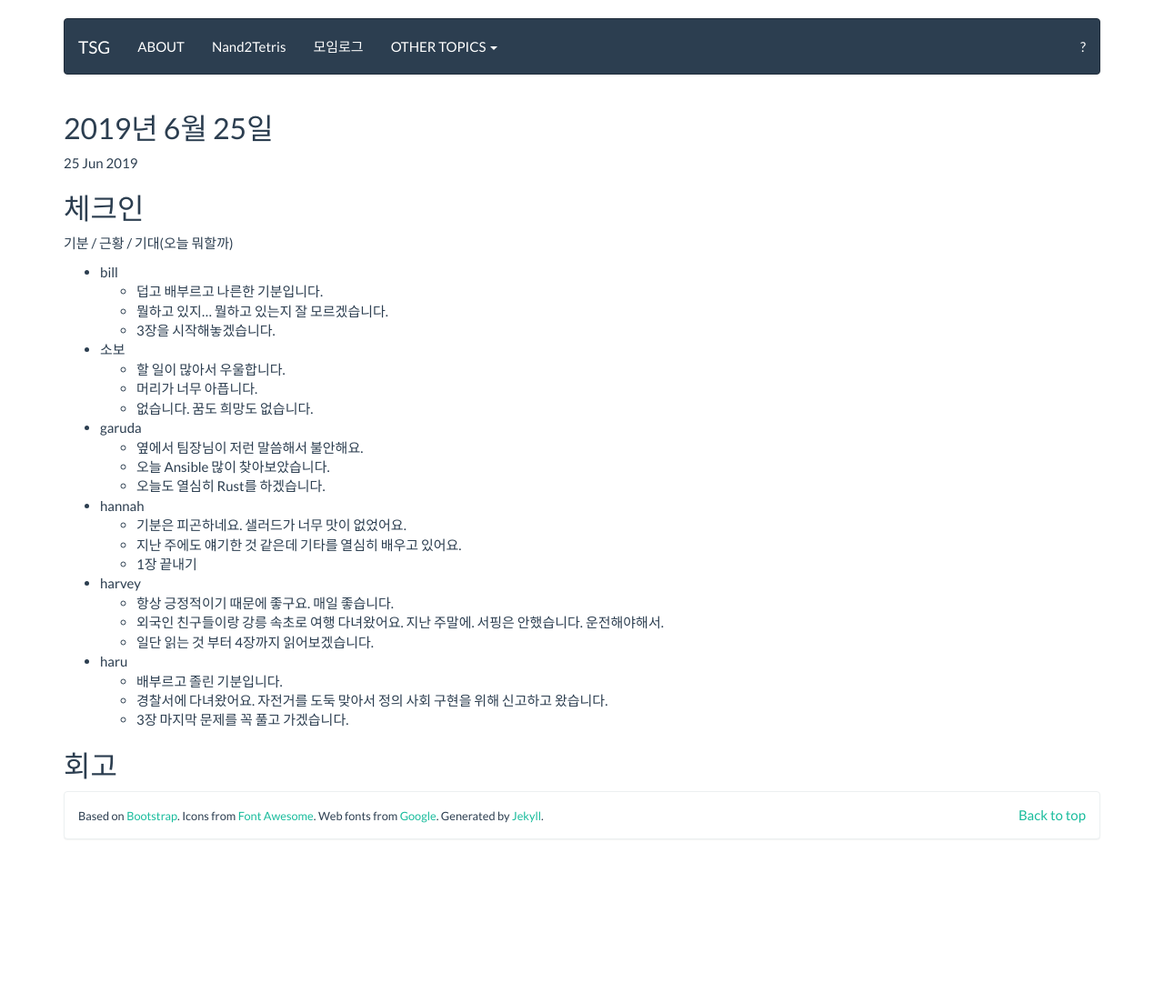
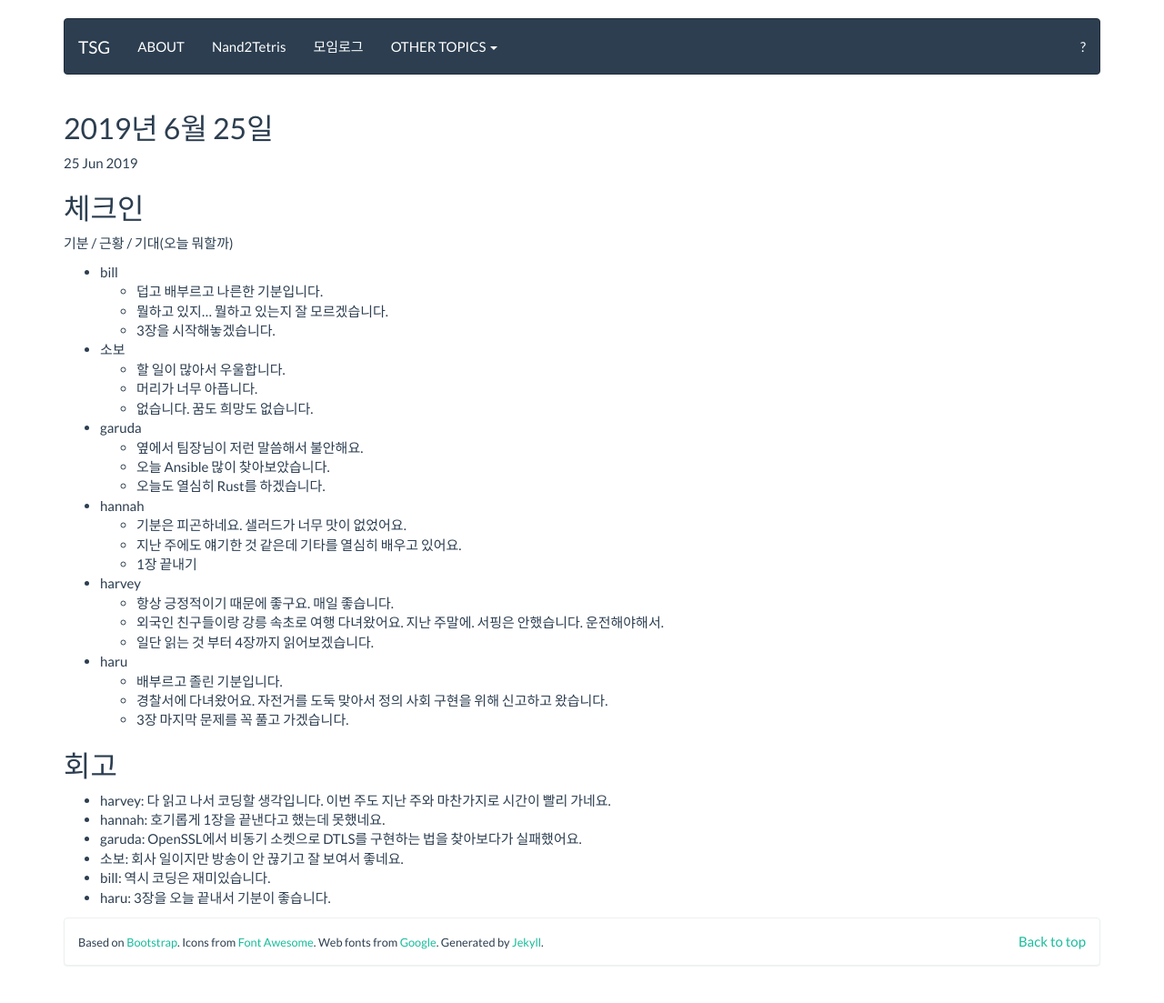
Before and after one commit to tuestudy/tuestudy.github.io, a Jekyll site: the page built from _posts/2019-06-25-meeting.md, in a window 1280 px wide. Shown: the whole page at 91% size. Built offline with Jekyll 4.4.1, drawn with Linux system fonts in a browser that asks for light colours; before the commit the page ends 964 px from its top, so only the background shows below that.

Commit message:
2019/06/25 회고

```diff
--- a/_posts/2019-06-25-meeting.md
+++ b/_posts/2019-06-25-meeting.md
@@ -36,3 +36,10 @@
   * 3장 마지막 문제를 꼭 풀고 가겠습니다.
 
 ## 회고
+
+* harvey: 다 읽고 나서 코딩할 생각입니다. 이번 주도 지난 주와 마찬가지로 시간이 빨리 가네요.
+* hannah: 호기롭게 1장을 끝낸다고 했는데 못했네요.
+* garuda: OpenSSL에서 비동기 소켓으로 DTLS를 구현하는 법을 찾아보다가 실패했어요.
+* 소보: 회사 일이지만 방송이 안 끊기고 잘 보여서 좋네요.
+* bill: 역시 코딩은 재미있습니다.
+* haru: 3장을 오늘 끝내서 기분이 좋습니다.
```
